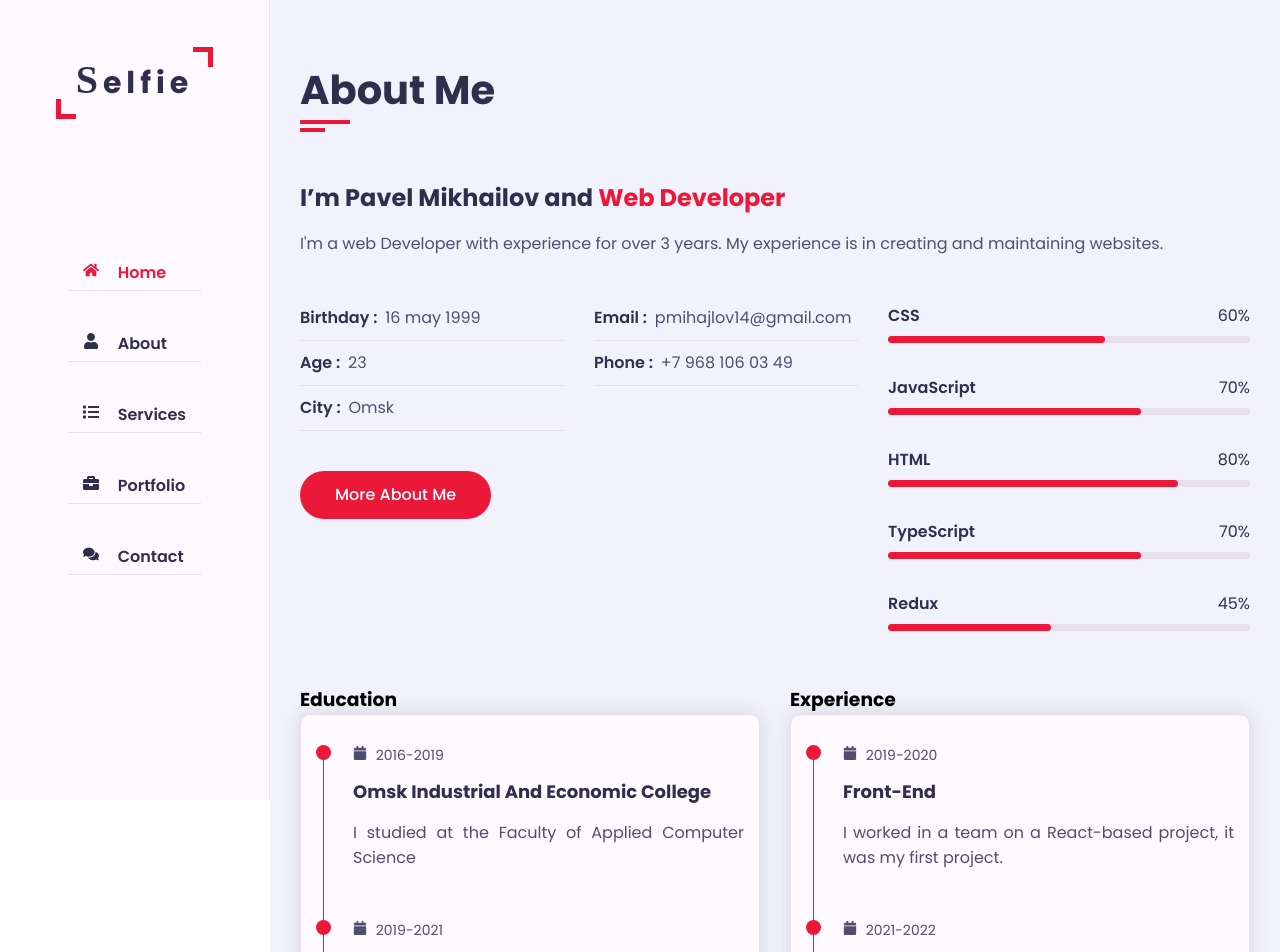
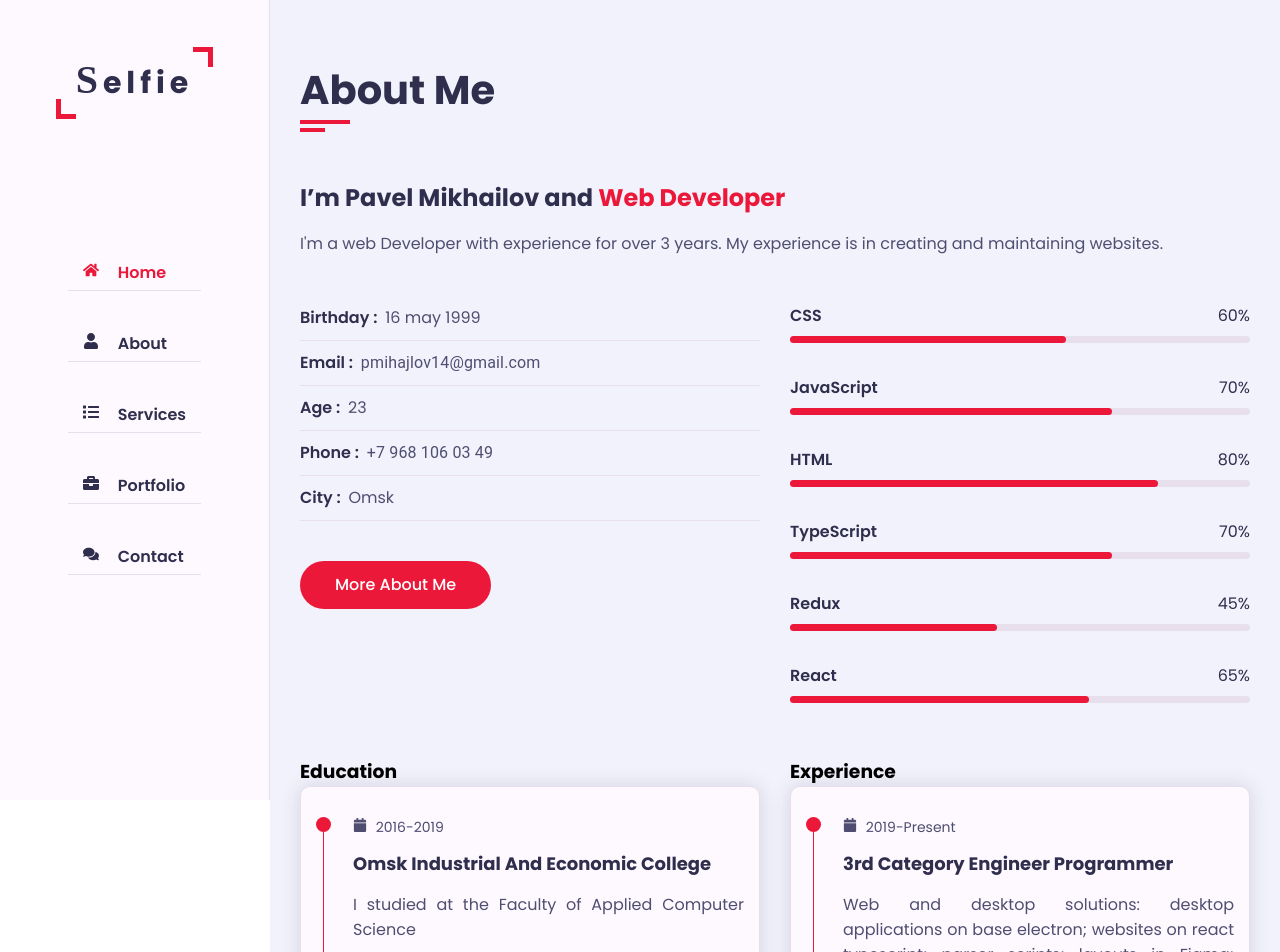
Before and after one commit to selfieeee/businesscard, a React (Create React App) app: page /about in a window 1280 px wide. Shown: the top 952 px of the page. Built offline with nearby package versions, Linux system fonts and the light colour scheme; a web font is replaced by a local one.

Commit message:
refact about

```diff
--- a/src/pages/about/About.scss
+++ b/src/pages/about/About.scss
@@ -65,14 +65,14 @@
 }
 
 .about .about-content .personal-info {
-  flex: 0 0 60%;
-  max-width: 60%;
+  flex: 0 0 50%;
+  max-width: 50%;
   margin-top: 40px;
 }
 
 .about .about-content .personal-info .info-item {
-  flex: 0 0 50%;
-  max-width: 50%;
+  flex: 0 0 100%;
+  max-width: 100%;
 }
 
 .about .about-content .personal-info .info-item p {
@@ -100,8 +100,8 @@
 }
 
 .about .about-content .skills {
-  flex: 0 0 40%;
-  max-width: 40%;
+  flex: 0 0 50%;
+  max-width: 50%;
   margin-top: 40px;
 }
 
--- a/src/pages/about/components/Experience.tsx
+++ b/src/pages/about/components/Experience.tsx
@@ -5,15 +5,10 @@ import {TimeLineItem} from "./TimeLineItem";
 export const Experience = () => {
   const Experience = [
     {
-      date: '2019-2020',
-      title: 'Front-end',
-      text: 'I worked in a team on a React-based project, it was my first project.'
-    },
-    {
-      date: '2021-2022',
-      title: 'Technology',
-      text: 'I have been improving my knowledge in Javascript, TypeScript, React, TypeScript, Redux, SASS preprocessor, putting my knowledge into practice in a working project.'
-    },
+      date: '2019-Present',
+      title: '3rd category Engineer Programmer',
+      text: 'Web and desktop solutions: desktop applications on base electron; websites on react typescript; parser scripts; layouts in Figma; setting up docker containers; ci/cd setup; creating tests in cypress'
+    }
   ]
   return (
     <Grid className="experience padd-15">
--- a/src/pages/about/components/PersonalInfo.tsx
+++ b/src/pages/about/components/PersonalInfo.tsx
@@ -1,12 +1,12 @@
 import React from 'react';
-import {Grid} from "@mui/material";
+import {Grid, Typography} from "@mui/material";
 
 export const PersonalInfo = () => {
   const personalInfo = [
     {name: 'Birthday', value: '16 may 1999'},
-    {name: 'Email', value: 'pmihajlov14@gmail.com'},
+    {name: 'Email', value: null, element: <Typography sx={{color: 'var(--text-black-700)'}} component="a" href="mailto:pmihajlov14@gmail.com">pmihajlov14@gmail.com</Typography>},
     {name: 'Age', value: '23'},
-    {name: 'Phone', value: '+7 968 106 03 49'},
+    {name: 'Phone', value: null, element: <Typography sx={{color: 'var(--text-black-700)'}} component="a" href="tel:+79681060349">+7 968 106 03 49</Typography>},
     {name: 'City', value: 'Omsk'}
   ]
   return (
@@ -14,7 +14,7 @@ export const PersonalInfo = () => {
       <Grid className="row">
         {personalInfo.map((item, index) => (
           <Grid className="info-item padd-15" key={index}>
-            <p>{item.name} : <span>{item.value}</span></p>
+            <p>{item.name} : <span>{item.value ? item.value : item.element}</span></p>
           </Grid>
         ))}
       </Grid>
--- a/src/pages/about/components/PersonalSkills.tsx
+++ b/src/pages/about/components/PersonalSkills.tsx
@@ -8,7 +8,8 @@ export const PersonalSkills = () => {
     {name: 'JavaScript', value: 70},
     {name: 'HTML', value: 80},
     {name: 'TypeScript', value: 70},
-    {name: 'Redux', value: 45}
+    {name: 'Redux', value: 45},
+    {name: 'React', value: 65},
   ]
   return (
     <Grid className="skills padd-15">
--- a/src/pages/about/components/TimeLineItem.tsx
+++ b/src/pages/about/components/TimeLineItem.tsx
@@ -3,12 +3,14 @@ import {Grid} from "@mui/material";
 import {FaCalendar} from "react-icons/fa";
 
 interface Data {
-  date: string,
-  title: string,
-  text: string
+  Data: {
+    date: string,
+    title: string,
+    text: string
+  }
 }
 
-export const TimeLineItem = (Props: any) => {
+export const TimeLineItem = (Props: Data) => {
   const Data = Props.Data
   return (
     <Grid className="timeline-item">
```
